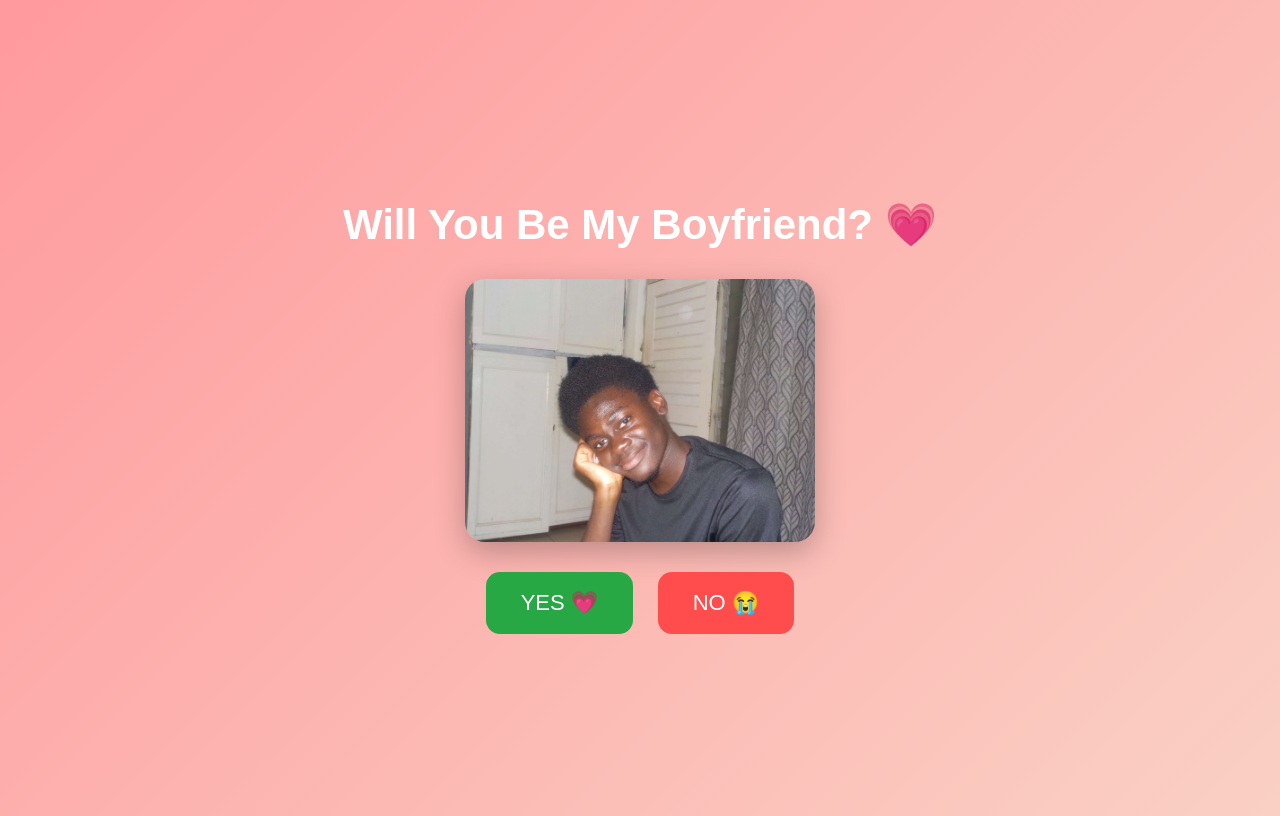
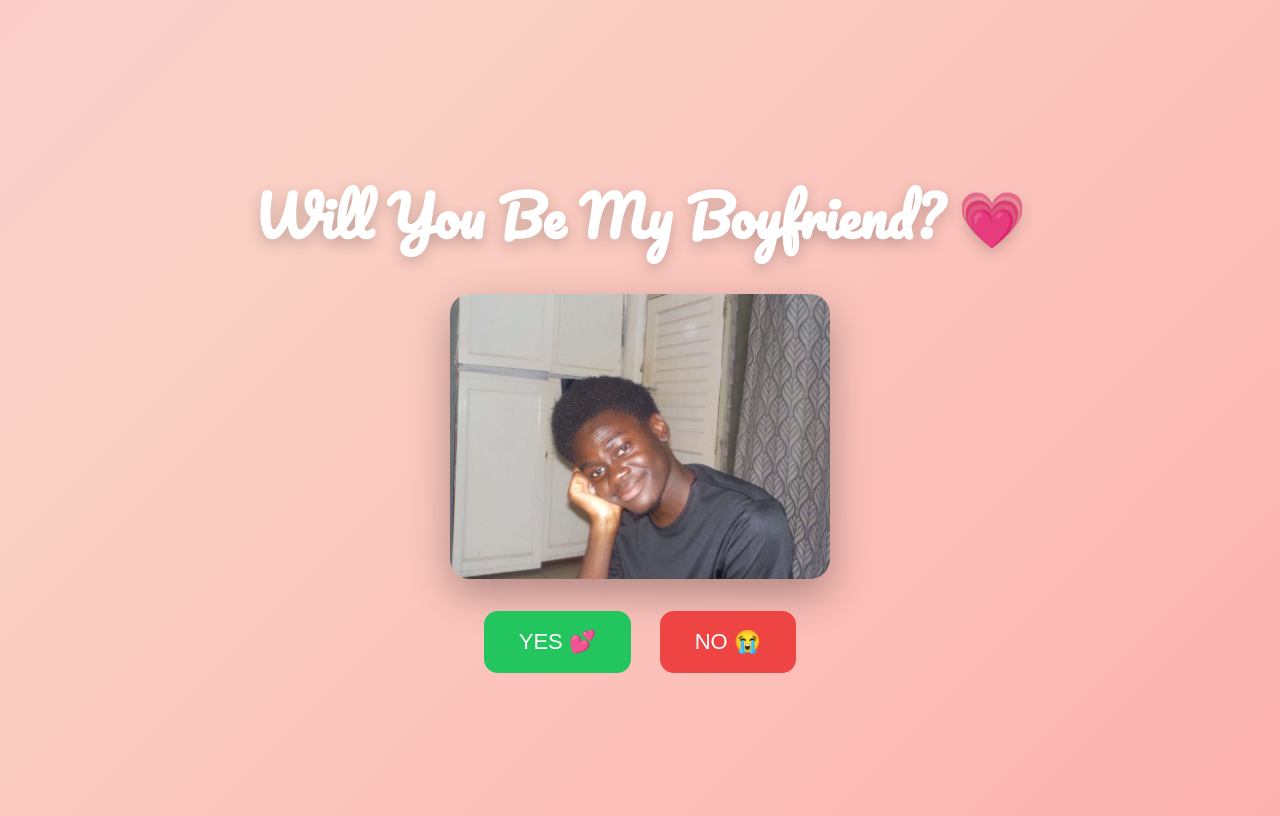
Before and after one commit to megacious14/boyfriend-card, a plain HTML site: page index.html in a window 1280 px wide. Drawn offline with Linux system fonts and the light colour scheme.

Commit message:
Update index.html

```diff
--- a/index.html
+++ b/index.html
@@ -4,43 +4,58 @@
 <meta charset="UTF-8">
 <title>Will You Be My Boyfriend?</title>
 
+<link href="https://fonts.googleapis.com/css2?family=Pacifico&family=Poppins:wght@300;600&display=swap" rel="stylesheet">
+
 <style>
 
 body{
-font-family: Arial;
+font-family:'Poppins', sans-serif;
 text-align:center;
-background:linear-gradient(135deg,#ff9a9e,#fad0c4);
 height:100vh;
 display:flex;
 flex-direction:column;
 justify-content:center;
 align-items:center;
 overflow:hidden;
+
+/* animated romantic background */
+
+background: linear-gradient(-45deg,#ff9a9e,#fad0c4,#fbc2eb,#a18cd1);
+background-size:400% 400%;
+animation:gradientMove 10s ease infinite;
 }
 
-/* Bigger title */
+@keyframes gradientMove{
+0%{background-position:0% 50%;}
+50%{background-position:100% 50%;}
+100%{background-position:0% 50%;}
+}
+
+/* title */
 
 h1{
+font-family:'Pacifico', cursive;
+font-size:55px;
 color:white;
-font-size:42px;
+text-shadow:0 5px 15px rgba(0,0,0,0.2);
 margin-bottom:10px;
 }
 
-/* BIGGER IMAGE */
+/* image */
 
 img{
-width:350px;
+width:380px;
 border-radius:20px;
 margin:20px;
-box-shadow:0 10px 30px rgba(0,0,0,0.25);
+box-shadow:0 15px 40px rgba(0,0,0,0.3);
 }
 
-/* Buttons */
+/* buttons */
 
 button{
 padding:18px 35px;
 font-size:22px;
-margin:10px;
+margin:12px;
 border:none;
 border-radius:14px;
 cursor:pointer;
@@ -48,16 +63,16 @@ transition:0.3s;
 }
 
 #yes{
-background:#28a745;
+background:#22c55e;
 color:white;
 }
 
 #no{
-background:#ff4d4d;
+background:#ef4444;
 color:white;
 }
 
-/* Video section */
+/* video */
 
 #videoContainer{
 display:none;
@@ -69,18 +84,18 @@ width:360px;
 border-radius:15px;
 }
 
-/* Hearts animation */
+/* floating hearts */
 
 .heart{
 position:fixed;
-color:red;
+bottom:-20px;
 font-size:28px;
-animation:float 4s linear infinite;
+animation:floatUp 5s linear infinite;
 }
 
-@keyframes float{
-0%{transform:translateY(100vh);opacity:1;}
-100%{transform:translateY(-10vh);opacity:0;}
+@keyframes floatUp{
+0%{transform:translateY(0);opacity:1;}
+100%{transform:translateY(-110vh);opacity:0;}
 }
 
 </style>
@@ -93,12 +108,13 @@ animation:float 4s linear infinite;
 <img src="IMG_3280.jpeg">
 
 <div>
-<button id="yes">YES 💗</button>
+<button id="yes">YES 💕</button>
 <button id="no">NO 😭</button>
 </div>
 
 <div id="videoContainer">
-<h2>You said YES 🙃💗</h2>
+
+<h2 style="color:white;">You said YES 🙃💗</h2>
 
 <video id="video" controls>
 <source src="We Are Young.mp4" type="video/mp4">
@@ -106,25 +122,23 @@ animation:float 4s linear infinite;
 
 </div>
 
-<!-- Background Music -->
-
-<audio id="bgMusic" loop autoplay>
+<audio id="bgMusic" loop>
 <source src="Ariana Grande - Hampstead (lyric visualizer).mp3" type="audio/mp3">
 </audio>
 
 <script>
 
+const music = document.getElementById("bgMusic");
 const yesBtn = document.getElementById("yes");
 const noBtn = document.getElementById("no");
 const video = document.getElementById("video");
 const videoContainer = document.getElementById("videoContainer");
-const music = document.getElementById("bgMusic");
 
-/* Make music play when page loads */
+/* start music when page is tapped */
 
-window.onload = function(){
+document.body.addEventListener("click", function(){
 music.play().catch(()=>{});
-}
+},{once:true});
 
 /* NO button runs away */
 
@@ -154,7 +168,7 @@ startHearts();
 
 }
 
-/* Floating hearts */
+/* hearts */
 
 function startHearts(){
 
@@ -172,7 +186,7 @@ document.body.appendChild(heart);
 
 setTimeout(()=>{
 heart.remove();
-},4000);
+},5000);
 
 },300);
 
```
